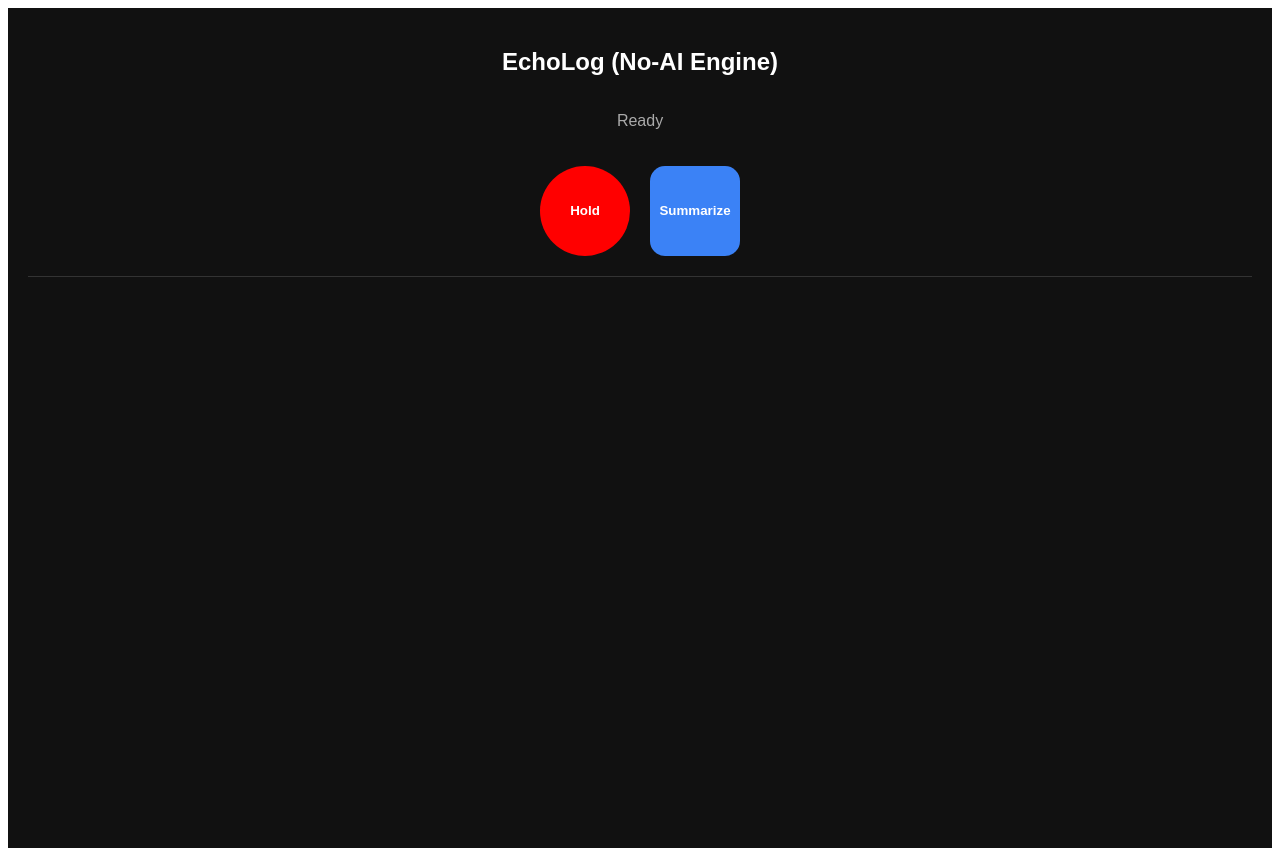
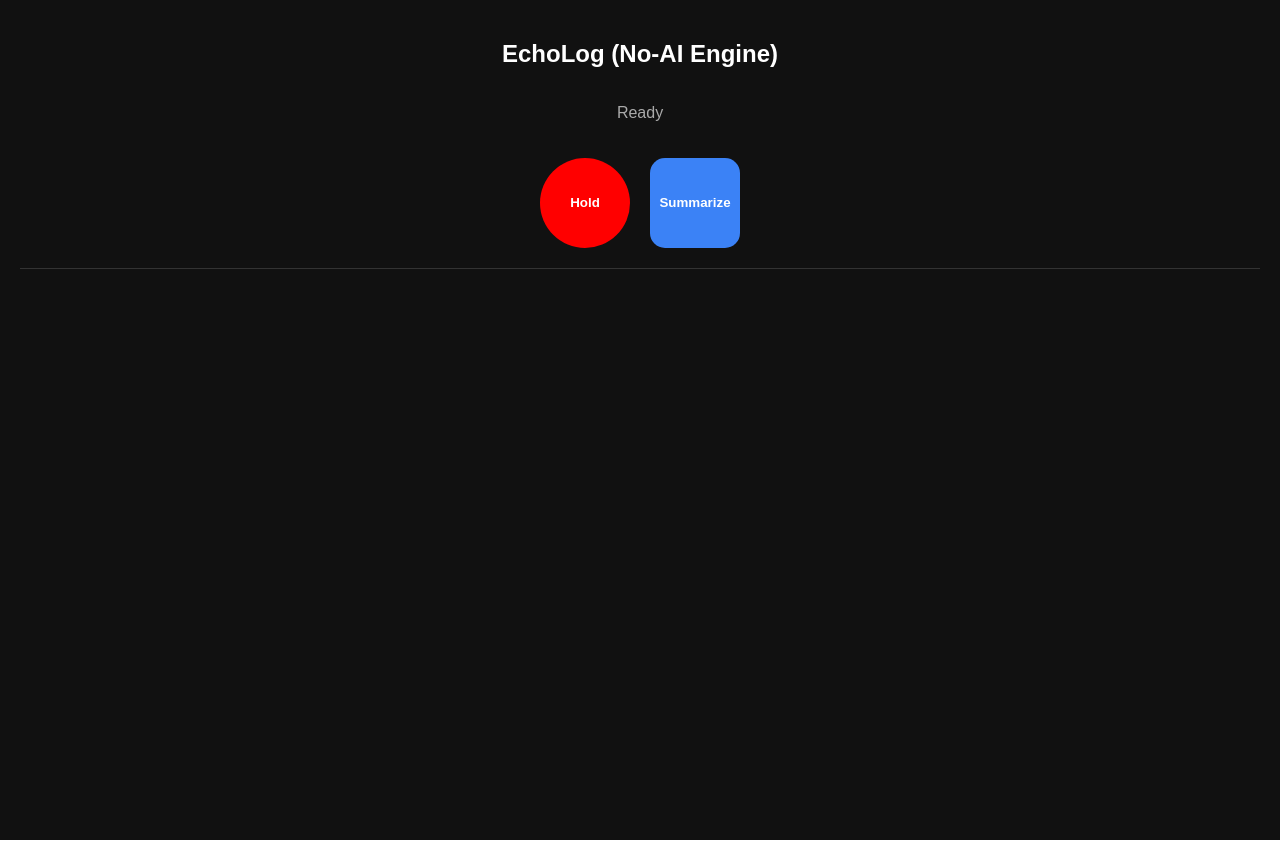
Before and after one commit to PrasannaM787/myvoicemate, a Next.js app: page / in a window 1280 px wide. Built offline with nearby package versions, Linux system fonts and the light colour scheme.

Commit message:
Create layout.js

```diff
--- /dev/null
+++ b/app/layout.js
@@ -0,0 +1,9 @@
+export default function RootLayout({ children }) {
+  return (
+    <html lang="en">
+      <body style={{ margin: 0 }}>
+        {children}
+      </body>
+    </html>
+  )
+}
```
